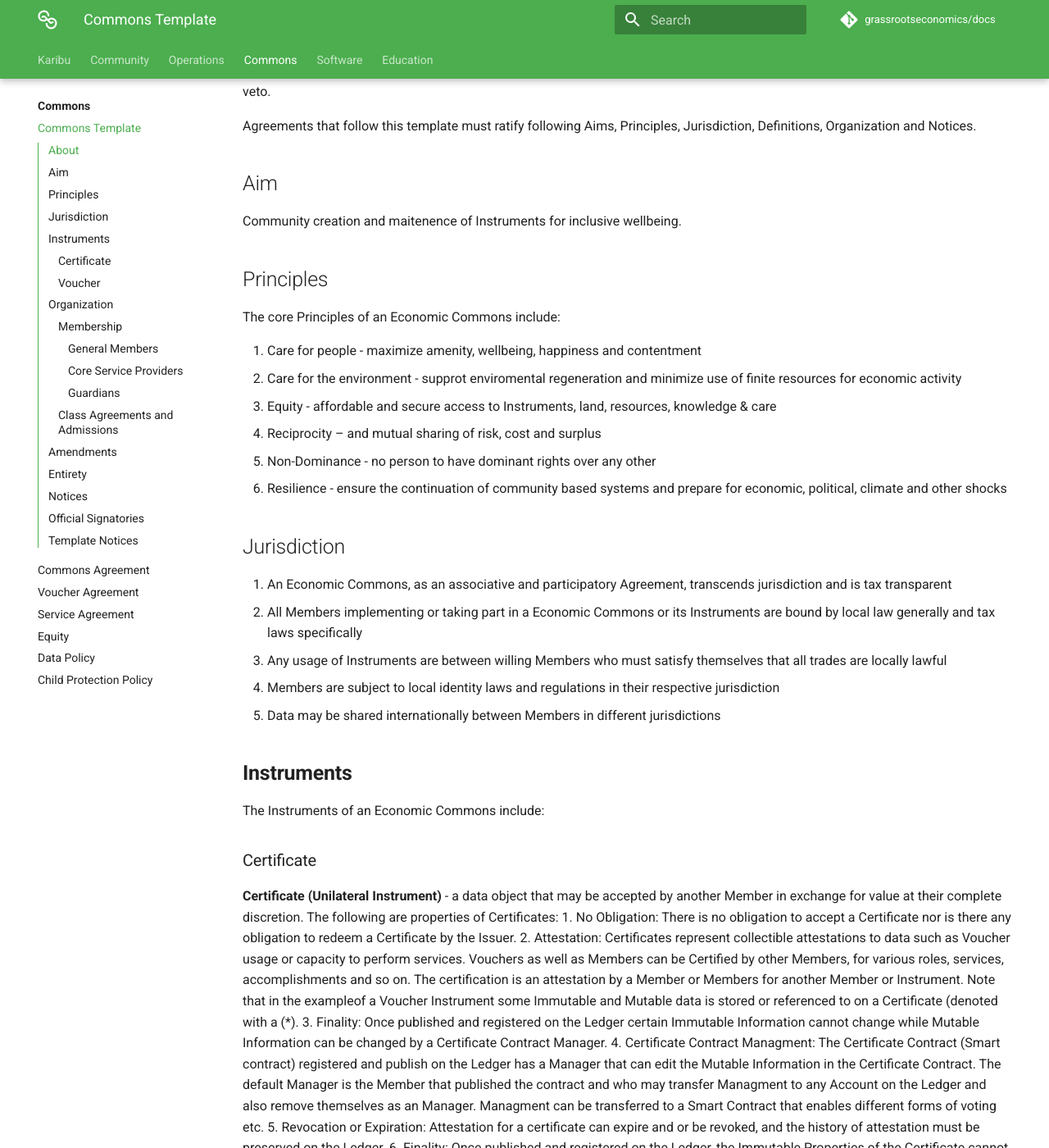
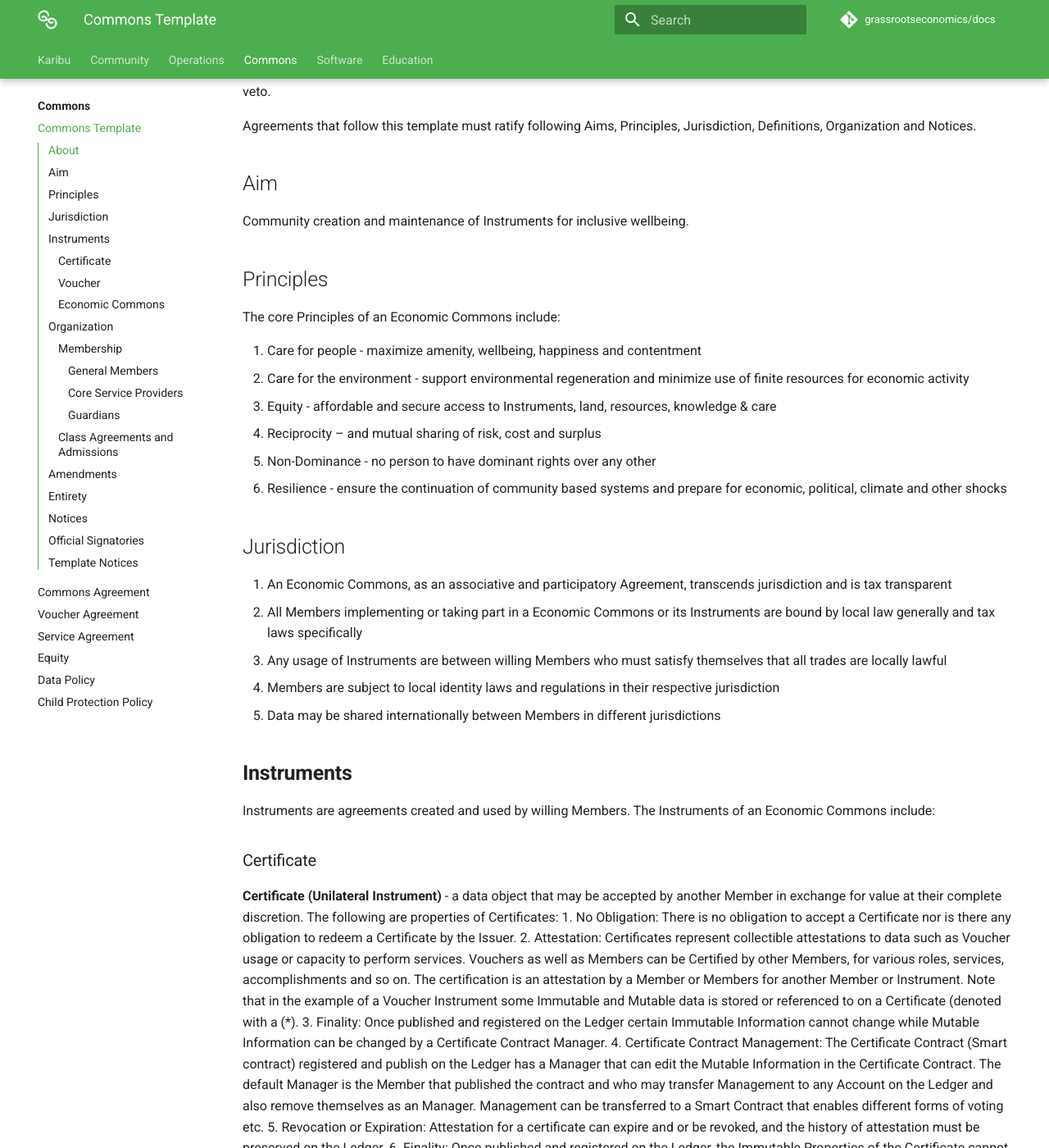
Before and after one commit to grassrootseconomics/docs.grassecon.org, an MkDocs documentation site: the page built from docs/commons/template.md, in a window 1280 px wide and 1400 px high, scrolled down 298 px. Shown: the whole window at 82% size. Built offline with MkDocs 1.6.1 and Material for MkDocs 9.7.7, drawn with Linux system fonts in a browser that asks for light colours; comment, search, counter and statistics services are not loaded; some of the changed text lies outside the part shown.

Commit message:
spelling

```diff
--- a/docs/commons/template.md
+++ b/docs/commons/template.md
@@ -8,15 +8,14 @@ Agreements that follow this template must ratify following Aims, Principles, Jur
 
 ## Aim
 
-Community creation and maitenence of Instruments for inclusive wellbeing.
-
+Community creation and maintenance of Instruments for inclusive wellbeing.
 
 ## Principles
 
 The core Principles of an Economic Commons include:
 
 1. Care for people - maximize amenity, wellbeing, happiness and contentment
-2. Care for the environment - supprot enviromental regeneration and minimize use of finite resources for economic activity
+2. Care for the environment - support environmental regeneration and minimize use of finite resources for economic activity
 3. Equity - affordable and secure access to Instruments, land, resources, knowledge & care
 4. Reciprocity – and mutual sharing of risk, cost and surplus
 5. Non-Dominance - no person to have dominant rights over any other
@@ -33,16 +32,17 @@ The core Principles of an Economic Commons include:
 
 ## **Instruments**
 
-The Instruments of an Economic Commons include:
+Instruments are agreements created and used by willing Members. The Instruments of an Economic Commons include:
+
 
 ### Certificate
 
 **Certificate (Unilateral Instrument)** - a data object that may be accepted by another Member in exchange for value at their complete discretion.
     The following are properties of Certificates:
     1. No Obligation: There is no obligation to accept a Certificate nor is there any obligation to redeem a Certificate by the Issuer.
-    2. Attestation: Certificates represent collectible attestations to data such as Voucher usage or capacity to perform services. Vouchers as well as Members can be Certified by other Members, for various roles, services, accomplishments and so on. The certification is an attestation by a Member or Members for another Member or Instrument. Note that in the exampleof a Voucher Instrument some Immutable and Mutable data is stored or referenced to on a Certificate (denoted with a (*).
+    2. Attestation: Certificates represent collectible attestations to data such as Voucher usage or capacity to perform services. Vouchers as well as Members can be Certified by other Members, for various roles, services, accomplishments and so on. The certification is an attestation by a Member or Members for another Member or Instrument. Note that in the example of a Voucher Instrument some Immutable and Mutable data is stored or referenced to on a Certificate (denoted with a (*).
     3. Finality: Once published and registered on the Ledger certain Immutable Information cannot change while Mutable Information can be changed by a Certificate Contract Manager.
-    4. Certificate Contract Managment: The Certificate Contract (Smart contract) registered and publish on the Ledger has a Manager that can edit the Mutable Information in the Certificate Contract. The default Manager is the Member that published the contract and who may transfer Managment to any Account on the Ledger and also remove themselves as an Manager. Managment can be transferred to a Smart Contract that enables different forms of voting etc.
+    4. Certificate Contract Management: The Certificate Contract (Smart contract) registered and publish on the Ledger has a Manager that can edit the Mutable Information in the Certificate Contract. The default Manager is the Member that published the contract and who may transfer Management to any Account on the Ledger and also remove themselves as an Manager. Management can be transferred to a Smart Contract that enables different forms of voting etc.
     5. Revocation or Expiration: Attestation for a certificate can expire and or be revoked, and the history of attestation must be preserved on the Ledger.
     6. Finality: Once published and registered on the Ledger, the Immutable Properties of the Certificate cannot be changed.
 
@@ -87,8 +87,12 @@ The Instruments of an Economic Commons include:
             4. Contact information*
                 1. Name, phone number, email, location, country
             5. Signers (who attest to the certificate information being connected to the Voucher)
-        3. (*) Note that all the above information is data stored and registered on a Certficate whic is published on the Ledger
-    15. Voucher Contract Managment: The Voucher Contract (Smart contract) registered and publish on the Ledger has a Manager that can edit the Mutable Information in the Voucher Contract. The default Manager is the Member that published the contract and who may transfer Managment to any Account on the Ledger and also remove themselves as an Manager. Managment can be transferred to a Smart Contract that enables different forms of voting etc.
+        3. (*) Note that all the above information is data stored and registered on a Certificate which is published on the Ledger
+    15. Voucher Contract Management: The Voucher Contract (Smart contract) registered and publish on the Ledger has a Manager that can edit the Mutable Information in the Voucher Contract. The default Manager is the Member that published the contract and who may transfer Management to any Account on the Ledger and also remove themselves as an Manager. Management can be transferred to a Smart Contract that enables different forms of voting etc.
+
+### Economic Commons
+
+An Economic Commons Agreement (multilateral agreement) as specified in this document is an Instrument
 
 ## Organization
 
```
Also changed, not shown: other parts of docs/commons/template.md (+2 -2 lines).
